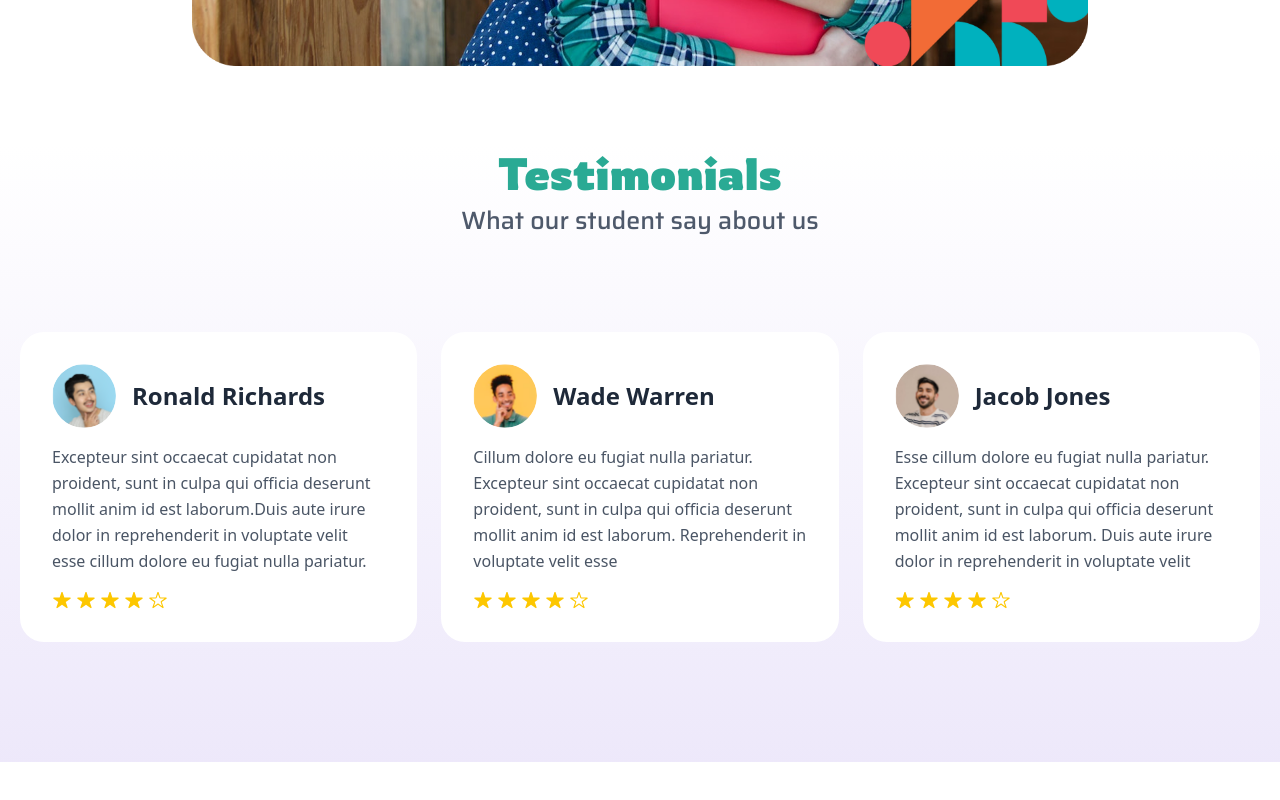
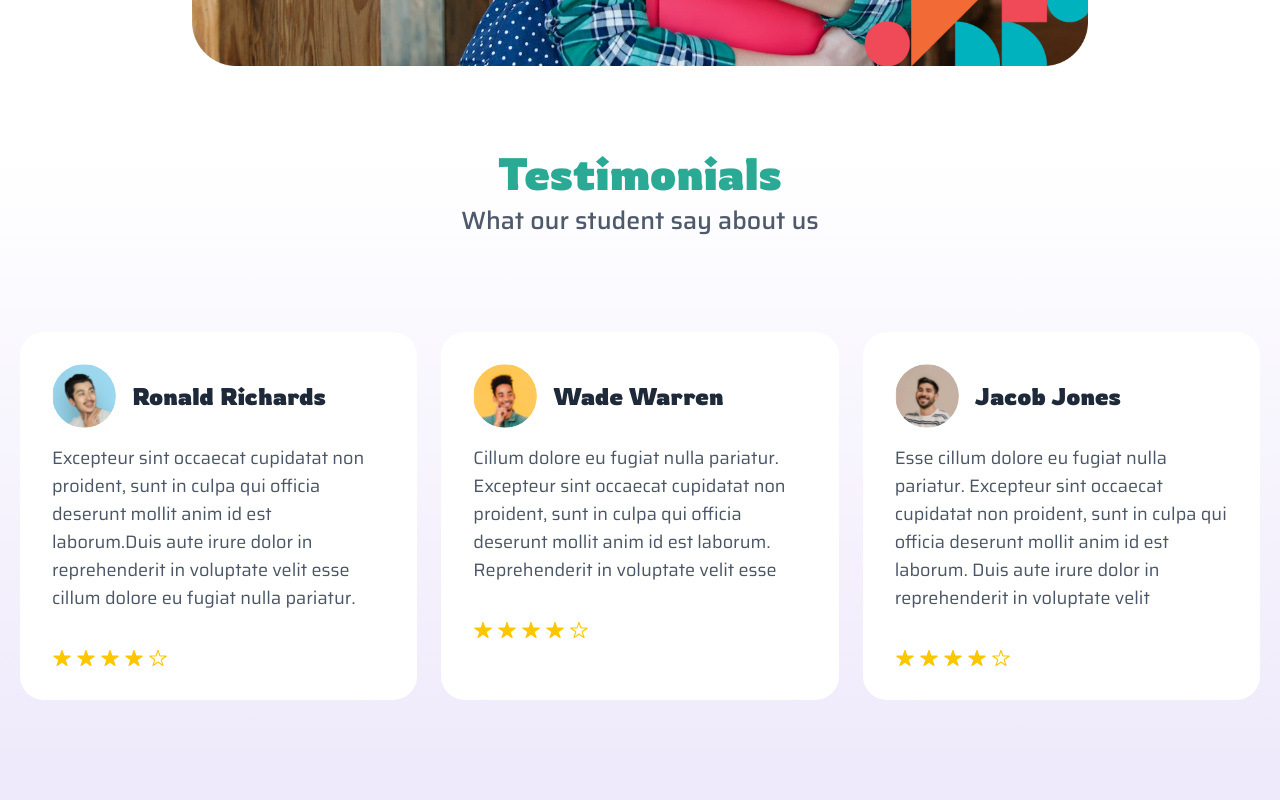
Before and after one commit to alma-mahmud/Edujarr-Education, a React (Vite) app: page / in a window 1280 px wide. Shown: the part 5177-5977 px from the top of the page. Before the commit the page ends 5939 px from the top, so only its background shows below. Built offline with nearby package versions, Linux system fonts and the light colour scheme.

Commit message:
testimonials-Card-animations

```diff
--- a/src/components/Testimonials/Testimonials.jsx
+++ b/src/components/Testimonials/Testimonials.jsx
@@ -38,7 +38,7 @@ function Testimonials() {
                 <h3 className='text-[#2AAA94] text-[30px] lg:text-[45px] font-rowdies leading-13.75 font-bold'>Testimonials</h3>
                 <p className='text-[#4E596B] text-[18px] lg:text-[25px] font-saira font-medium leading-10 pb-10 lg:pb-22.75'>What our student say about us</p>
             </div>
-            <div className='grid grid-cols-1 md:grid-cols-2 lg:grid-cols-3 gap-4 lg:gap-6 max-w-[1624px] mx-auto'>
+            <div className='grid grid-cols-1 md:grid-cols-2 lg:grid-cols-3 gap-4 lg:gap-6 max-w-406 mx-auto'>
   {testimonialsData.map((testimonial, index) => (
     <div
       key={testimonial.id}
@@ -54,12 +54,12 @@ function Testimonials() {
           alt={testimonial.name}
           className='w-12 h-12 sm:w-14 sm:h-14 lg:w-16 lg:h-16 rounded-full object-cover transition-transform duration-300 hover:scale-110'
         />
-        <h3 className='text-lg sm:text-xl lg:text-2xl font-bold text-gray-800'>
+        <h3 className='text-lg sm:text-xl lg:text-2xl font-rowdies leading-7 font-bold text-gray-800'>
           {testimonial.name}
         </h3>
       </div>
 
-      <p className='text-gray-600 text-sm sm:text-base mb-4 leading-relaxed'>
+      <p className='text-gray-600 sm:text-[16px] lg:text-[18px] mb-4 font-saira leading-7 pb-5'>
         {testimonial.text}
       </p>
 
```
